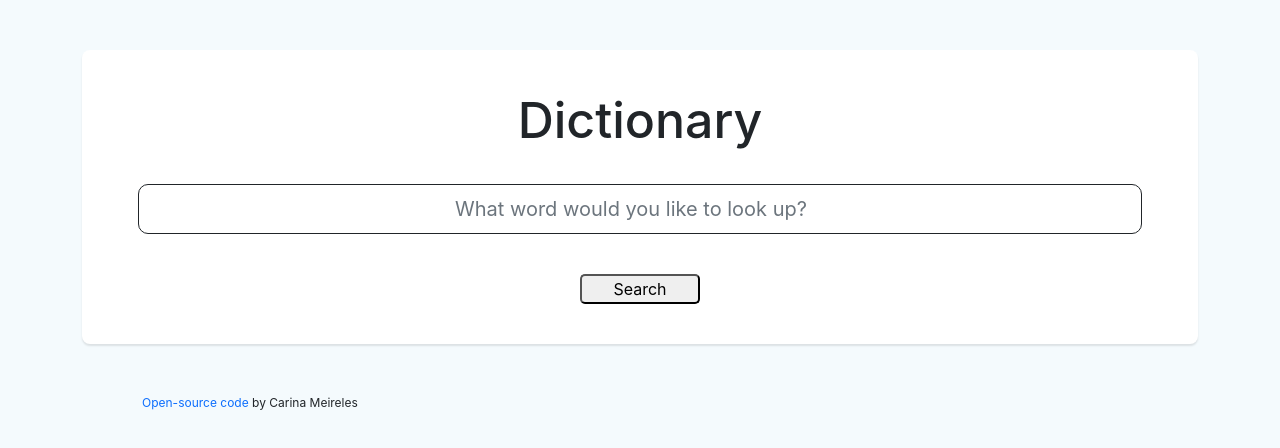
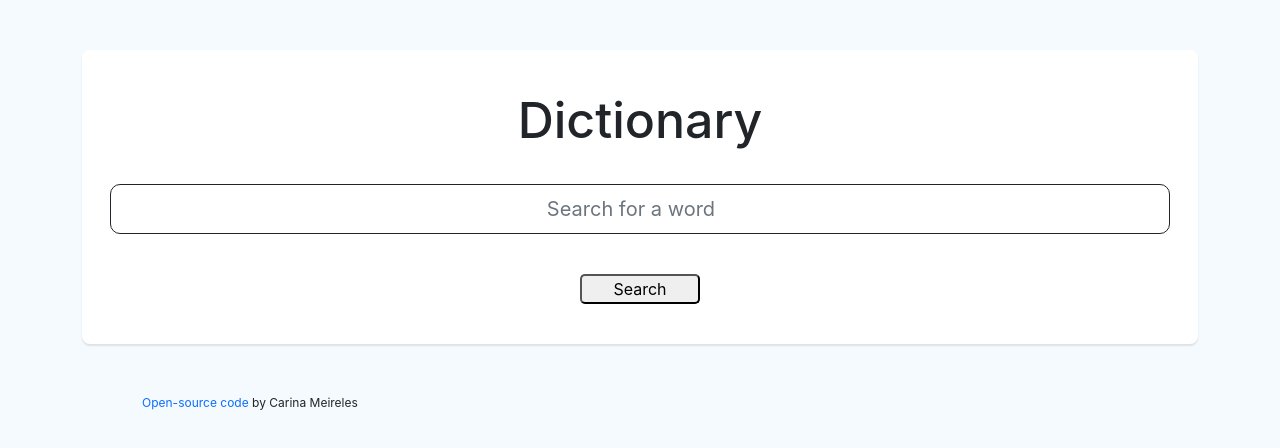
Before and after one commit to cfcmeireles/dictionary-project, a React (Create React App) app: page / in a window 1280 px wide. Shown: the top 448 px of the page. Built offline with nearby package versions, Linux system fonts and the light colour scheme.

Commit message:
changed input placeholder text

```diff
--- a/src/Dictionary.css
+++ b/src/Dictionary.css
@@ -9,7 +9,7 @@
   text-align: center;
   margin-block-end: 40px;
   border-radius: 10px;
-  width: 90%;
+  width: 95%;
   font-size: 20px;
   display: inline-block;
 }
--- a/src/Dictionary.js
+++ b/src/Dictionary.js
@@ -45,7 +45,7 @@ export default function Dictionary() {
           <input
             type="search"
             onChange={submitKeyword}
-            placeholder="What word would you like to look up?"
+            placeholder="Search for a word"
             class="form-control search-input"
           />
           <br />
```
